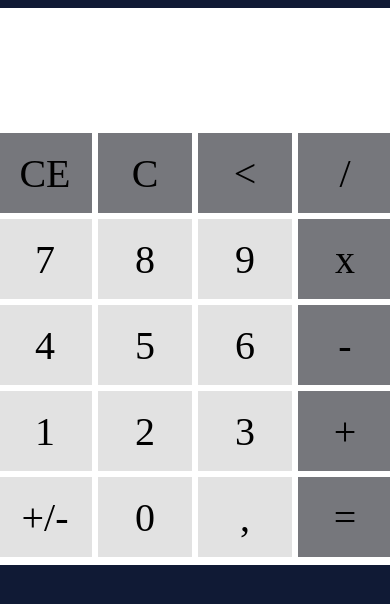
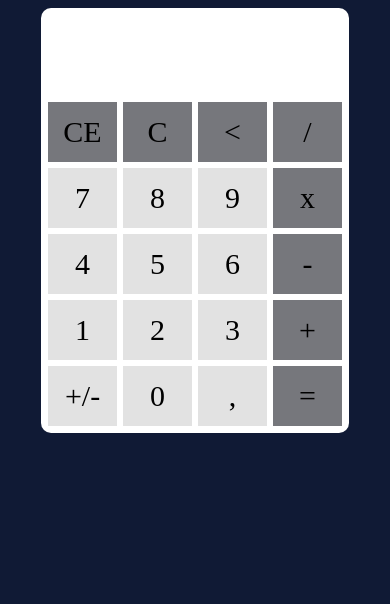
Before and after one commit to samircunha/-calculadora, a plain HTML site: page index.html in a window 390 px wide. Drawn offline with Linux system fonts and the light colour scheme.

Commit message:
Update style.css

```diff
--- a/style.css
+++ b/style.css
@@ -9,6 +9,7 @@ body{
     max-height: 1300px;
     background-color: #ffffff;
     padding: 5px;
+    border-radius: 10px;
 }
 
 .painel{
@@ -79,3 +80,45 @@ body{
 .fl:hover, .opt:hover{
     background-color: #e2e2e2;
 }
+
+@media screen and (max-width: 425px){
+    .container{
+        max-width: 300px;
+        max-height: 975px;
+        padding: 4px;
+    }
+
+    .painel{
+        width: 300px;
+        height: 90px;
+    }
+
+    .mostrador{
+        height: 30px;
+        width: 300px;
+        font-size: 25px;
+    }
+
+    .result{
+        height: 60px;
+        width: 300px;
+        font-size: 40px;
+    }
+    .fl{
+        width: 75px;
+        height: 60px;
+    }
+
+    .bt .n{
+        width: 75px;
+        height: 60px;
+    }
+
+    .bt .opt{
+        width: 75px;
+        height: 60px;
+    }
+    .n, .fl, .opt{
+        font-size: 30px;
+    }
+}
```
